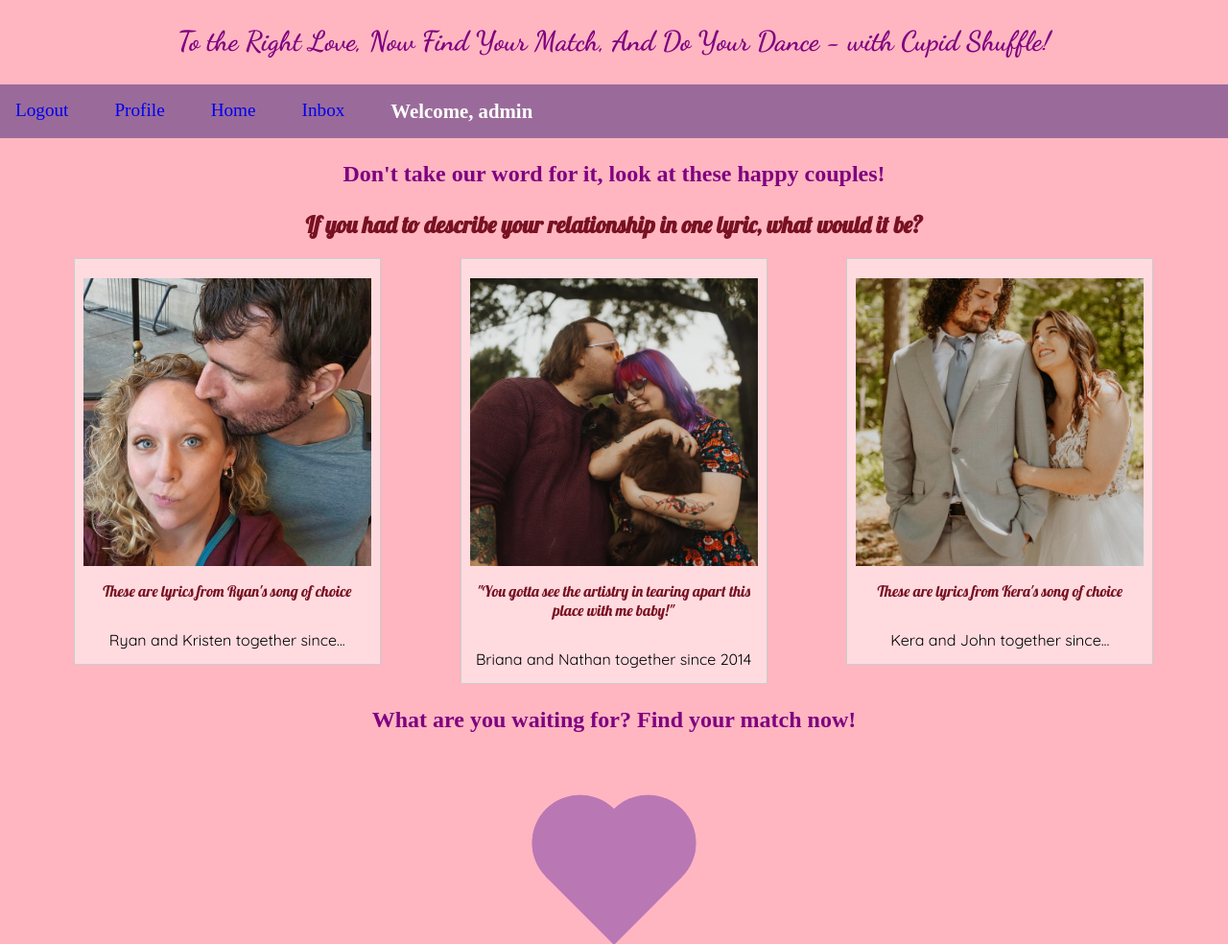
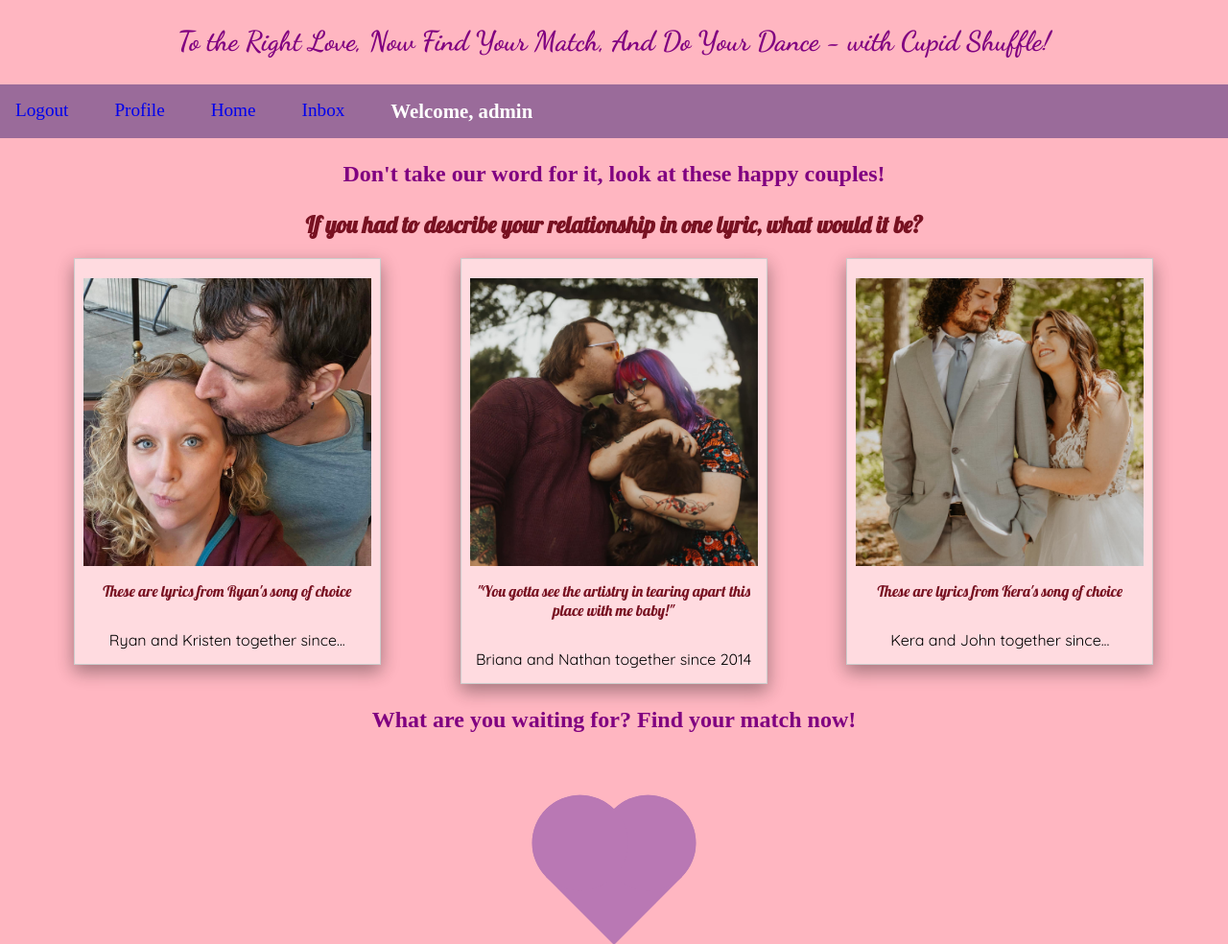
Before and after one commit to rramola/DatingApp, a Django app: page / in a window 1280 px wide. Shown: the part 268-1252 px from the top of the page at 96% size. Run offline with Django 5.2, Linux system fonts and the light colour scheme; a user stored in the database is signed in; some web fonts are replaced.

Commit message:
gave gallery a shadow

```diff
--- a/app/static/styles.css
+++ b/app/static/styles.css
@@ -663,6 +663,7 @@ div.gallery {
     background-color: rgba(255, 255, 255, 0.512);
     border: 1px solid #ccc;
     padding-top: 20px;
+    box-shadow: 0 8px 16px 0 rgba(0,0,0,0.2), 0 6px 20px 0 rgba(0,0,0,0.19);
   }
 
 
```
